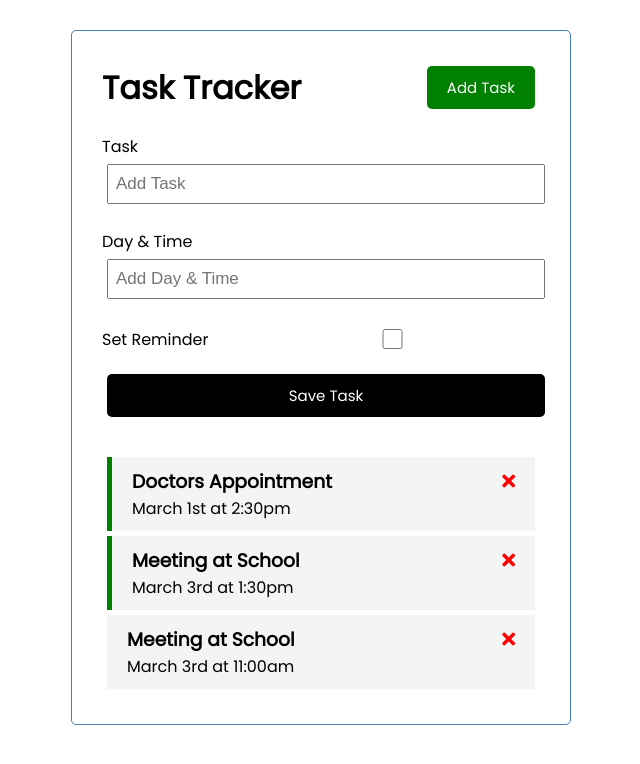
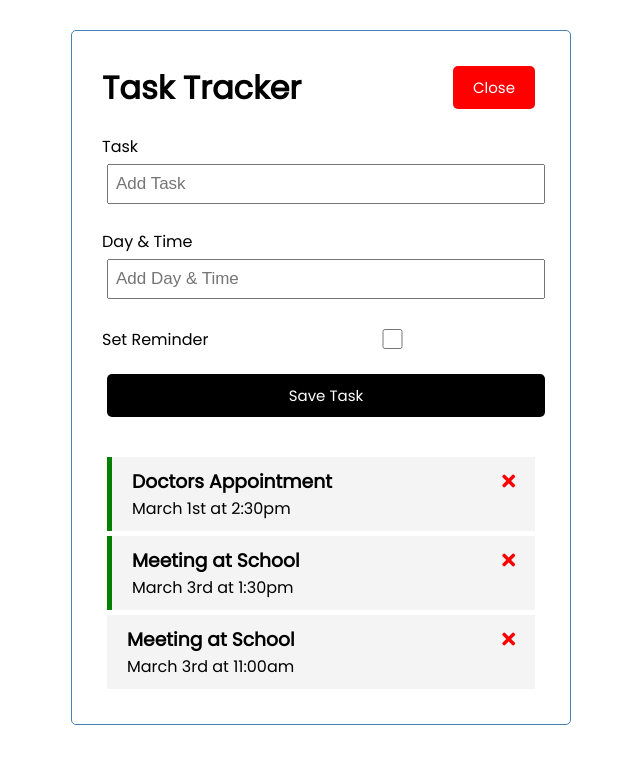
Before and after one commit to CESAR-JARAMILLO/Vue-Task-Tracker, a Vue app: page / in a window 1280 px wide. Both pictures are taken after a click on the button "Add Task". Shown: the top 764 px of the page, without its empty margins (319-959 px from the left). Built offline with nearby package versions, Linux system fonts and the light colour scheme.

Commit message:
toggle form & template conditionals

```diff
--- a/src/App.vue
+++ b/src/App.vue
@@ -1,7 +1,13 @@
 <template>
   <div class="container">
-    <Header title="Task Tracker" />
-    <AddTask @add-task="addTask" />
+    <Header
+      @toggle-add-task="toggleAddTask"
+      title="Task Tracker"
+      :showAddTask="showAddTask"
+    />
+    <div v-show="showAddTask">
+      <AddTask @add-task="addTask" />
+    </div>
     <Tasks @toggle-reminder="toggleReminder"
     @delete-task="deleteTask" :tasks="tasks"/>
   </div>
@@ -21,10 +27,14 @@
   },
   data() {
     return {
-      tasks: []
+      tasks: [],
+      showAddTask: false
     }
   },
   methods: {
+    toggleAddTask() {
+      this.showAddTask = !this.showAddTask
+    },
     addTask(task) {
       this.tasks = [...this.tasks, task]
     },
--- a/src/components/Button.vue
+++ b/src/components/Button.vue
@@ -13,7 +13,7 @@
     },
     methods: {
         onClick() {
-            console.log('Click')
+            this.$emit('btn-click')
         }
     }
 }
--- a/src/components/Header.vue
+++ b/src/components/Header.vue
@@ -1,7 +1,11 @@
 <template>
     <header>
         <h1>{{ title }}</h1>
-        <Button text="Add Task" color="green" />
+        <Button
+            @btn-click="$emit('toggle-add-task')"
+            :text="showAddTask ? 'Close' : 'Add Task'"
+            :color="showAddTask ? 'red' : 'green'"
+        />
     </header>
 </template>
 
@@ -11,7 +15,8 @@
 export default {
     name: 'Header',
     props: {
-        title: String
+        title: String,
+        showAddTask: Boolean
     },
     components: {
         Button
```
